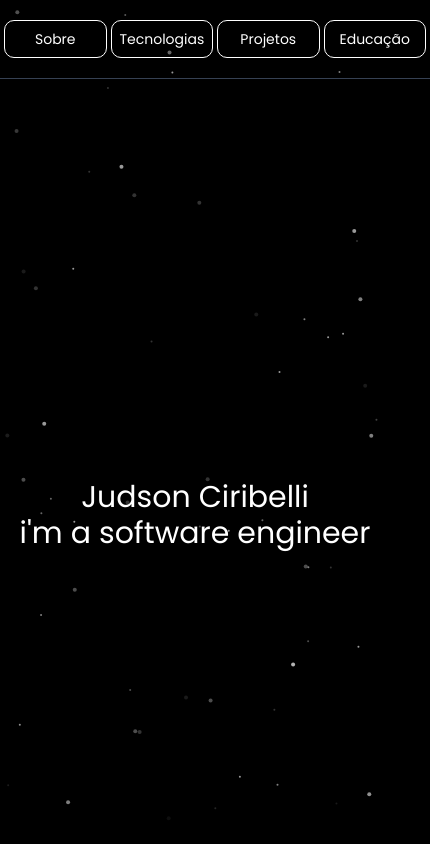
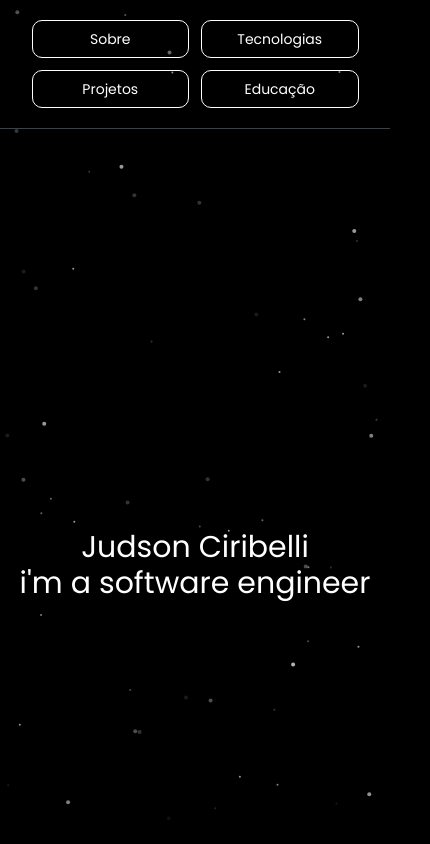
Before and after one commit to JudsonCiribelli/Portfolio, a Next.js app: page / in a window 390 px wide. Shown: the top 844 px of the page, 430 px wide, since content can reach past the window. Built offline with nearby package versions, Linux system fonts and the light colour scheme.

Commit message:
fix(header): resolve mobile horizontal scroll and improve responsiveness

```diff
--- a/src/app/_components/headerComponent/headerComponent.tsx
+++ b/src/app/_components/headerComponent/headerComponent.tsx
@@ -17,16 +17,14 @@ const HeaderComponent = () => {
   const pathname = usePathname();
   const isHomePage = pathname === "/";
   return (
-    <header className="left-0 top-0 z-50 flex w-[430px] items-center justify-center border-b border-gray-700 bg-black py-4 lg:w-full xl:fixed xl:w-full">
+    <header className="left-0 top-0 z-50 flex w-full items-center justify-center border-b border-gray-700 bg-black py-4 xl:fixed">
       {isHomePage ? (
-        <nav className="m-1 w-full max-w-3xl">
-          <div className="grid list-none grid-cols-4 gap-1 xl:flex xl:items-center xl:justify-between xl:gap-8">
-            {navLinks.map((link, index) => (
+        <nav className="m-1 w-full max-w-3xl px-4">
+          <div className="flex list-none flex-wrap items-center justify-center gap-3 xl:justify-between xl:gap-8">
+            {navLinks.map((link) => (
               <div
                 key={link.href}
-                className={`flex justify-center ${
-                  index === 4 ? "col-span-2" : "col-span-1"
-                }`}
+                className="flex w-[45%] justify-center sm:w-auto" // w-[45%] faz criar um grid de 2x2 bem bonito no mobile
               >
                 <div className="w-full max-w-[160px]">
                   <LinkComponent
```
